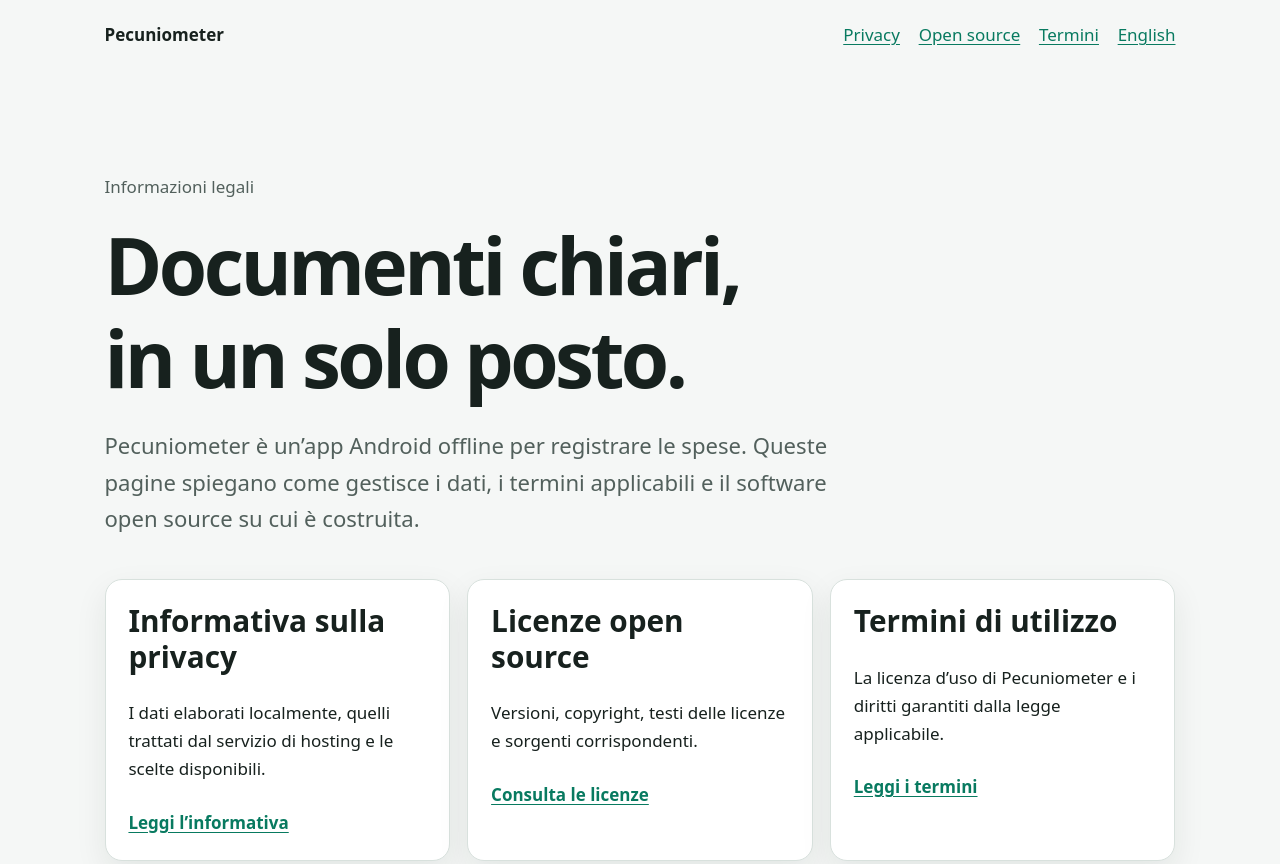
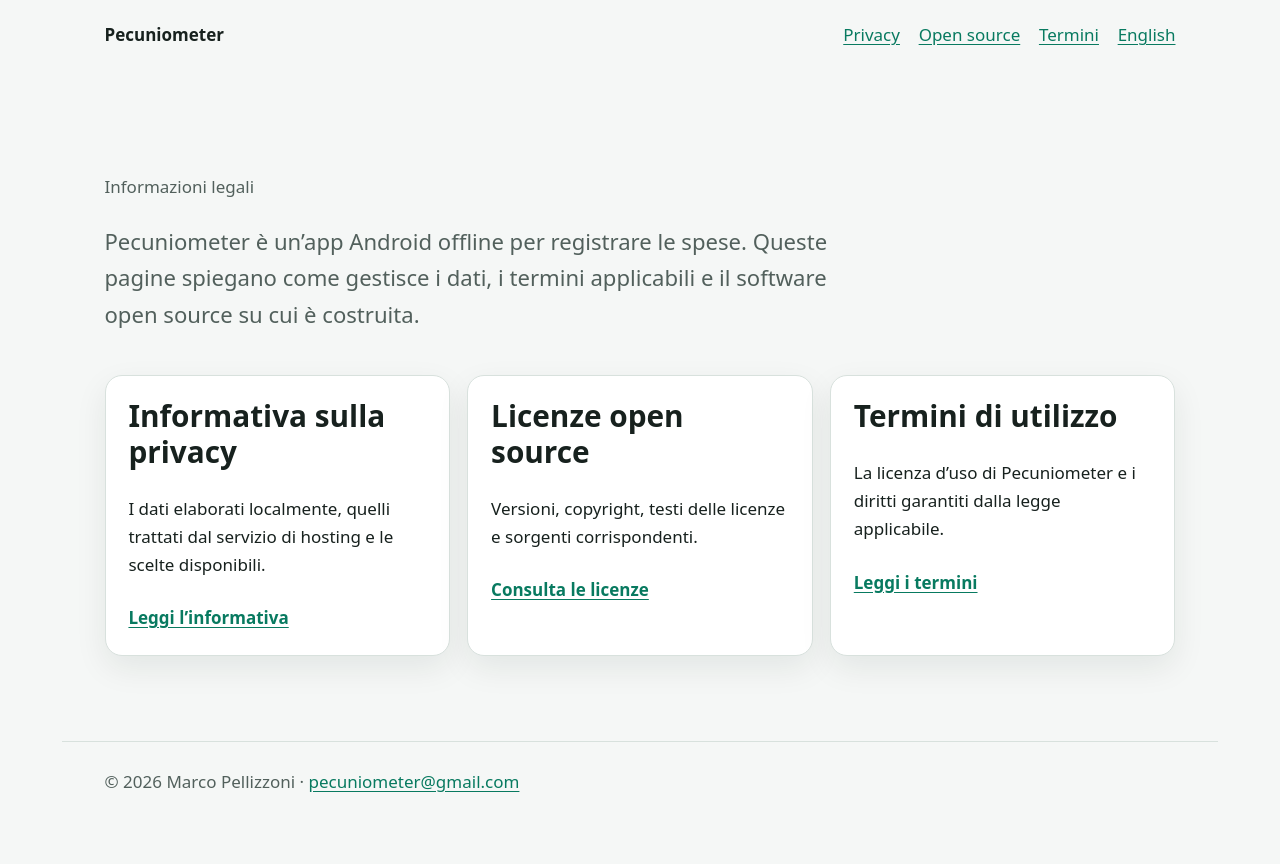
Before and after one commit to MarcoPellizzoni/pecuniometer, a plain HTML site: page it/index.html in a window 1280 px wide. Shown: the top 864 px of the page. Drawn offline with Linux system fonts and the light colour scheme.

Commit message:
docs(site): simplify legal landing pages
- remove redundant hero headings from the English and Italian landing pages

```diff
--- a/it/index.html
+++ b/it/index.html
@@ -1,5 +1,6 @@
 <!doctype html>
 <html lang="it">
+
 <head>
   <meta charset="utf-8">
   <meta name="viewport" content="width=device-width, initial-scale=1">
@@ -8,6 +9,7 @@
   <title>Pecuniometer · Informazioni legali</title>
   <link rel="stylesheet" href="../assets/style.css">
 </head>
+
 <body>
   <a class="skip-link" href="#content">Vai al contenuto</a>
   <header>
@@ -21,7 +23,6 @@
   </header>
   <main id="content">
     <p class="meta">Informazioni legali</p>
-    <h1>Documenti chiari,<br>in un solo posto.</h1>
     <p class="lede">
       Pecuniometer è un’app Android offline per registrare le spese. Queste
       pagine spiegano come gestisce i dati, i termini applicabili e il software
@@ -47,4 +48,5 @@
   </main>
   <footer>© 2026 Marco Pellizzoni · <a href="mailto:pecuniometer@gmail.com">pecuniometer@gmail.com</a></footer>
 </body>
+
 </html>
```
Also changed, not shown: index.html (+3 -1 lines).
